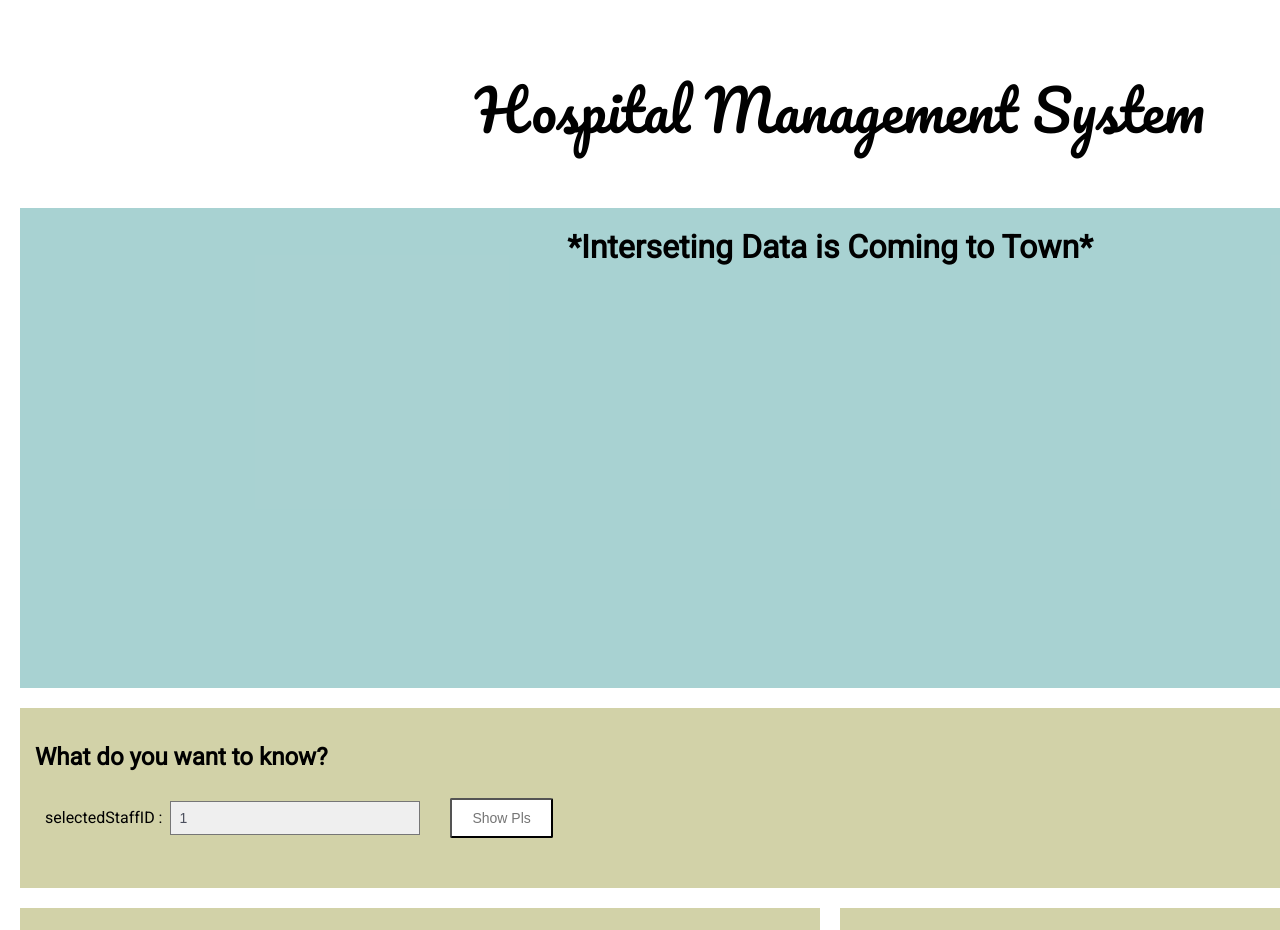
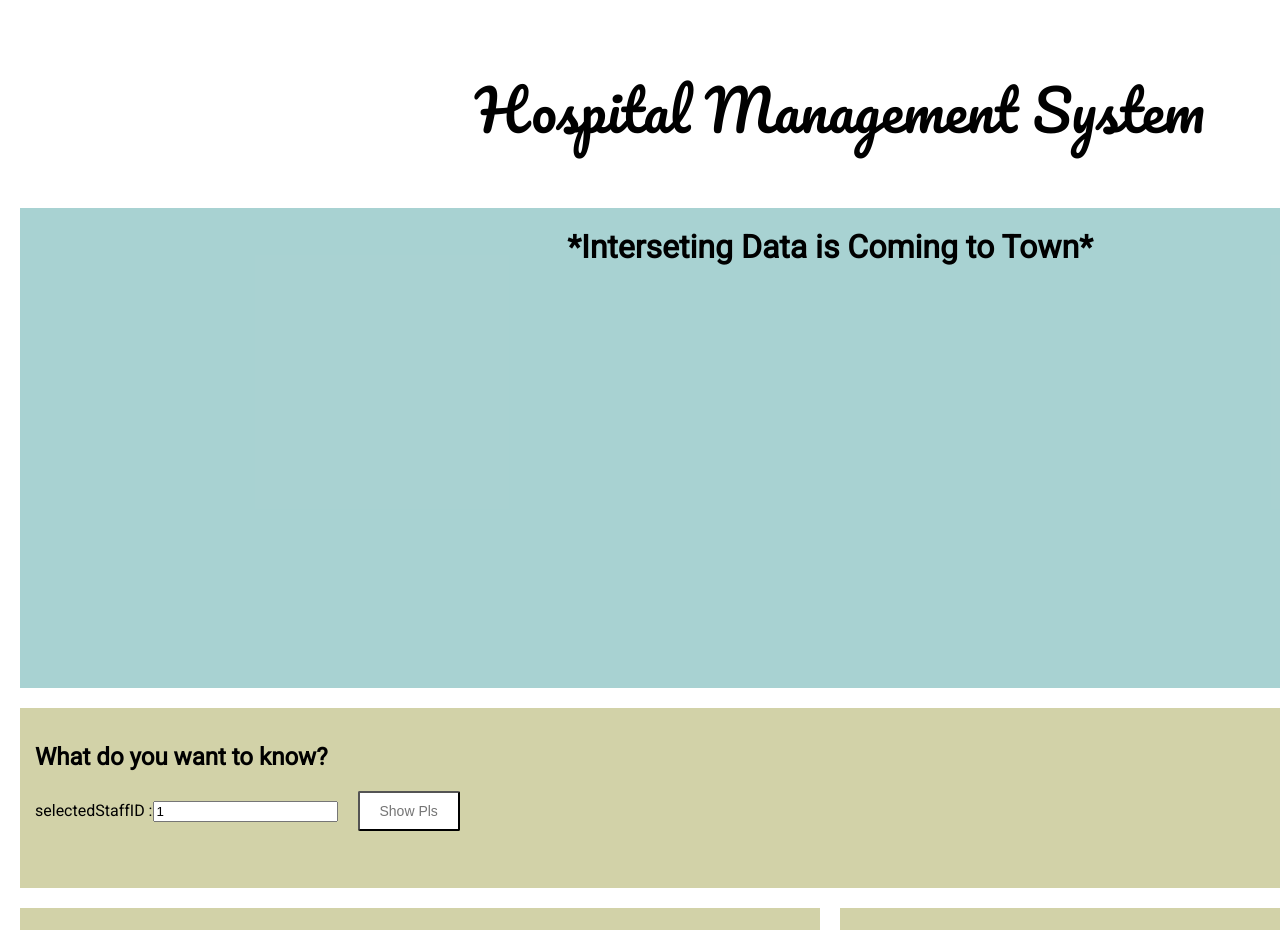
Before and after one commit to Alxegore/DataacidFrontEnd, a React (Create React App) app: page / in a window 1280 px wide. Shown: the top 930 px of the page. Built offline with nearby package versions, Linux system fonts and the light colour scheme.

Commit message:
Edit selectedStaffID and fix Delete non-existed staffID

```diff
--- a/src/App.js
+++ b/src/App.js
@@ -283,6 +283,7 @@ class App extends Component {
     const data = await $.get(
       `${config.apiPath}/api/medical_staff/` + selectedStaffID
     );
+    try {
       this.setState({
         address: data.Address,
         birthdate: data.Birthdate,
@@ -296,6 +297,9 @@ class App extends Component {
         sex: data.Sex,
         staffID: data.Staff_ID
       });
+    } catch (error) {
+
+    }
   }
 
   XinputList() {
@@ -318,7 +322,7 @@ class App extends Component {
         </BoxPanel>
         <Panel>
           <h2>What do you want to know?</h2>
-          <div class="input1">
+          {/* <div class="input1">
             selectedStaffID : &nbsp;
             <Selector
               value={this.state.selectedStaffID}
@@ -326,7 +330,15 @@ class App extends Component {
             >
               {this.XinputList()}
             </Selector>
-          </div>
+          </div> */}
+          <label>
+            selectedStaffID :
+                <input
+              type="text"
+              value={this.state.selectedStaffID}
+              onChange={this.handleChange('selectedStaffID')}
+            />
+          </label>
           <Button
             onClick={() => this.getMedicalStaffbyID(this.state.selectedStaffID)}
           >
```
Lines whose indentation alone changed are shown as unchanged.
